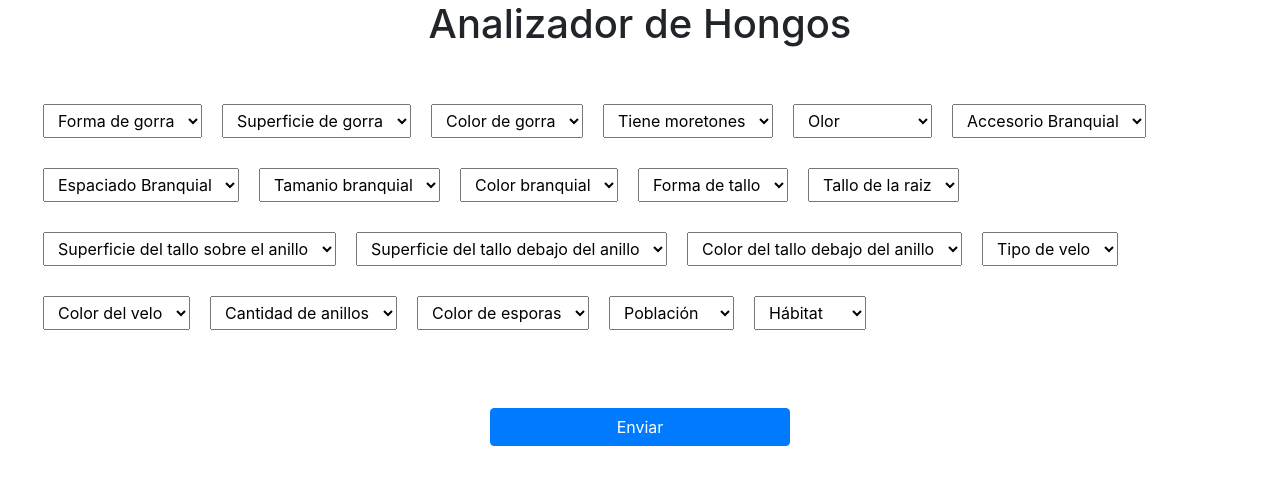
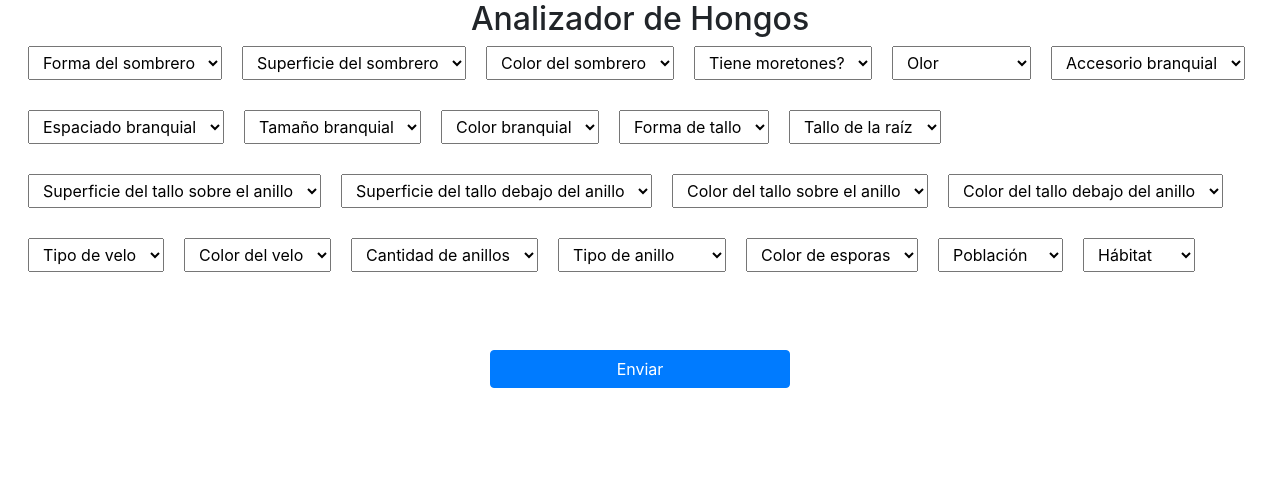
Before and after one commit to AgusLop0921/sia, an Angular app: page / in a window 1280 px wide. Shown: the top 484 px of the page. Built offline with nearby package versions, Linux system fonts and the light colour scheme.

Commit message:
Formatting and naming changes

```diff
--- a/src/app/app.component.html
+++ b/src/app/app.component.html
@@ -1,205 +1,219 @@
 <div class="row mb-5 main-container">
-  <h1>Analizador de Hongos</h1>
-</div>
+  <h2>Analizador de Hongos</h2>
   <div class="row px-5">
     <form [formGroup]="form">
       <select class="selectTag" name="miselect" formControlName="cap_shape">
-      <option value="" >Forma de gorra</option>
-      <option value="b" >Campana</option>
-      <option value="c" >Cónica</option>
-      <option value="x" >convexa</option>
-      <option value="f" >Plana</option>
-      <option value="k" >Nudosa</option>
-      <option value="s" >Hundida</option>
+        <option value="" disabled="disabled">Forma del sombrero</option>
+        <option value="b">Campana</option>
+        <option value="c">Cónica</option>
+        <option value="x">convexa</option>
+        <option value="f">Plana</option>
+        <option value="k">Nudosa</option>
+        <option value="s">Hundida</option>
       </select>
 
       <select class="selectTag" name="miselect" formControlName="cap_surface">
-      <option value="" >Superficie de gorra</option>
-      <option value="f" >Fibrosa</option>
-      <option value="g" >Ranuras</option>
-      <option value="y" >Escamosa</option>
-      <option value="s" >Lisa</option>
+        <option value="" disabled="disabled">Superficie del sombrero</option>
+        <option value="f">Fibrosa</option>
+        <option value="g">Ranuras</option>
+        <option value="y">Escamosa</option>
+        <option value="s">Lisa</option>
       </select>
 
       <select class="selectTag" name="miselect" formControlName="cap_color">
-      <option value="" >Color de gorra</option>
-      <option value="n" >Marron</option>
-      <option value="b" >Buff</option>
-      <option value="c" >Canela</option>
-      <option value="g" >Gris</option>
-      <option value="r" >Verde</option>
-      <option value="p" >Rosa</option>
-      <option value="u" >Purpura</option>
-      <option value="e" >Rojo</option>
-      <option value="w" >Blanco</option>
-      <option value="y" >Amarillo</option>
+        <option value="" disabled="disabled">Color del sombrero</option>
+        <option value="n">Marron</option>
+        <option value="b">Beige</option>
+        <option value="c">Canela</option>
+        <option value="g">Gris</option>
+        <option value="r">Verde</option>
+        <option value="p">Rosa</option>
+        <option value="u">Purpura</option>
+        <option value="e">Rojo</option>
+        <option value="w">Blanco</option>
+        <option value="y">Amarillo</option>
       </select>
 
       <select class="selectTag" name="miselect" formControlName="bruises">
-      <option value="" >Tiene moretones</option>
-      <option value="t" >Si</option>
+        <option value="" disabled="disabled">Tiene moretones?</option>
+        <option value="t">Si</option>
         <option value="f">No</option>
       </select>
 
       <select class="selectTag" name="miselect" formControlName="odor">
-      <option value="" >Olor</option>
-      <option value="a" >Almendra</option>
-      <option value="l" >Anís</option>
-      <option value="c" >Creosota</option>
-      <option value="y" >A pescado</option>
-      <option value="f" >Mal olor</option>
-      <option value="m" >Rancio</option>
-      <option value="n" >No tiene olor</option>
-      <option value="p" >Amargo</option>
-      <option value="s" >Picante</option>
+        <option value="" disabled="disabled">Olor</option>
+        <option value="a">Almendra</option>
+        <option value="l">Anís</option>
+        <option value="c">Creosota</option>
+        <option value="y">A pescado</option>
+        <option value="f">Mal olor</option>
+        <option value="m">Rancio</option>
+        <option value="n">No tiene olor</option>
+        <option value="p">Amargo</option>
+        <option value="s">Picante</option>
       </select>
 
       <select class="selectTag" name="miselect" formControlName="gill_attachment">
-      <option value="" >Accesorio Branquial</option>
-      <option value="a" >Adjunto</option>
+        <option value="" disabled="disabled">Accesorio branquial</option>
+        <option value="a">Adjunto</option>
         <!-- <option value="d" >Descendente</option> -->
-      <option value="f" >Libre</option>
+        <option value="f">Libre</option>
         <!-- <option value="n" >Entallado</option> -->
       </select>
 
       <select class="selectTag" name="miselect" formControlName="gill_spacing">
-      <option value="" >Espaciado Branquial</option>
-      <option value="c" >Cerca</option>
-      <option value="w" >Hacinamiento</option>
+        <option value="" disabled="disabled">Espaciado branquial</option>
+        <option value="c">Corto</option>
+        <option value="w">Largo</option>
         <!-- <option value="d" >Distante</option> -->
       </select>
 
       <select class="selectTag" name="miselect" formControlName="gill_size">
-      <option value="" >Tamanio branquial</option>
-      <option value="b" >Ancho</option>
-      <option value="n" >Estrecho</option>
+        <option value="" disabled="disabled">Tamaño branquial</option>
+        <option value="b">Ancho</option>
+        <option value="n">Angosto</option>
       </select>
 
       <select class="selectTag" name="miselect" formControlName="gill_color">
-      <option value="" >Color branquial</option>
-      <option value="k" >Negro</option>
-      <option value="n" >Marron</option>
-      <option value="b" >Buff</option>
-      <option value="h" >Chocolate</option>
-      <option value="g" >Gris</option>
-      <option value="r" >Verde</option>
-      <option value="o" >Naranja</option>
-      <option value="p" >Rosa</option>
-      <option value="u" >Purpura</option>
-      <option value="e" >Roja</option>
-      <option value="w" >Blanco</option>
-      <option value="y" >Amarillo</option>
+        <option value="" disabled="disabled">Color branquial</option>
+        <option value="k">Negro</option>
+        <option value="n">Marron</option>
+        <option value="b">Beige</option>
+        <option value="h">Chocolate</option>
+        <option value="g">Gris</option>
+        <option value="r">Verde</option>
+        <option value="o">Naranja</option>
+        <option value="p">Rosa</option>
+        <option value="u">Purpura</option>
+        <option value="e">Roja</option>
+        <option value="w">Blanco</option>
+        <option value="y">Amarillo</option>
       </select>
 
       <select class="selectTag" name="miselect" formControlName="stalk_shape">
-      <option value="" >Forma de tallo</option>
-      <option value="e" >Redondeado</option>
-      <option value="t" >Afilado</option>
+        <option value="" disabled="disabled">Forma de tallo</option>
+        <option value="e">Redondeado</option>
+        <option value="t">Afilado</option>
       </select>
 
       <select class="selectTag" name="miselect" formControlName="stalk_root">
-      <option value="" >Tallo de la raiz</option>
-      <option value="b" >Bulboso</option>
-      <option value="c" >Club</option>
+        <option value="" disabled="disabled">Tallo de la raíz</option>
+        <option value="b">Bulboso</option>
+        <option value="c">Club</option>
         <!-- <option value="u" >Copa</option> -->
-      <option value="e" >Igual</option>
+        <option value="e">Igual</option>
         <!-- <option value="z" >Rizomorfos</option> -->
-      <option value="r" >Enraizado</option>
-      <option value="?" >Faltante</option>
+        <option value="r">Enraizado</option>
+        <option value="?">Indeterminado</option>
       </select>
 
       <select class="selectTag" name="miselect" formControlName="stalk_surface_above_ring">
-      <option value="" >Superficie del tallo sobre el anillo</option>
-      <option value="f" >Fibroso</option>
-      <option value="y" >Escamoso</option>
-      <option value="k" >Sedoso</option>
-      <option value="s" >Liso</option>
+        <option value="" disabled="disabled">Superficie del tallo sobre el anillo</option>
+        <option value="f">Fibroso</option>
+        <option value="y">Escamoso</option>
+        <option value="k">Sedoso</option>
+        <option value="s">Liso</option>
       </select>
 
       <select class="selectTag" name="miselect" formControlName="stalk_surface_below_ring">
-      <option value="" >Superficie del tallo debajo del anillo</option>
-      <option value="f" >Fibroso</option>
-      <option value="y" >Escamoso</option>
-      <option value="k" >Sedoso</option>
-      <option value="s" >Liso</option>
+        <option value="" disabled="disabled">Superficie del tallo debajo del anillo</option>
+        <option value="f">Fibroso</option>
+        <option value="y">Escamoso</option>
+        <option value="k">Sedoso</option>
+        <option value="s">Liso</option>
+      </select>
+
+      <select class="selectTag" name="miselect" formControlName="stalk_color_above_ring">
+        <option value="" disabled="disabled">Color del tallo sobre el anillo</option>
+        <option value="n">Marron</option>
+        <option value="b">Beige</option>
+        <option value="c">Canela</option>
+        <option value="g">Gris</option>
+        <option value="o">Naranja</option>
+        <option value="p">Rosa</option>
+        <option value="e">Rojo</option>
+        <option value="w">Blanco</option>
+        <option value="y">Amarillo</option>
       </select>
 
       <select class="selectTag" name="miselect" formControlName="stalk_color_below_ring">
-      <option value="" >Color del tallo debajo del anillo</option>
-      <option value="n" >Marron</option>
-      <option value="b" >Buff</option>
-      <option value="c" >Canela</option>
-      <option value="g" >Gris</option>
-      <option value="o" >Naranja</option>
-      <option value="p" >Rosa</option>
-      <option value="e" >Rojo</option>
-      <option value="w" >Blanco</option>
-      <option value="y" >Amarillo</option>
+        <option value="" disabled="disabled">Color del tallo debajo del anillo</option>
+        <option value="n">Marron</option>
+        <option value="b">Beige</option>
+        <option value="c">Canela</option>
+        <option value="g">Gris</option>
+        <option value="o">Naranja</option>
+        <option value="p">Rosa</option>
+        <option value="e">Rojo</option>
+        <option value="w">Blanco</option>
+        <option value="y">Amarillo</option>
       </select>
 
 
       <select class="selectTag" name="miselect" formControlName="veil_type">
-      <option value="" >Tipo de velo</option>
-      <option value="p" >Parcial</option>
+        <option value="" disabled="disabled">Tipo de velo</option>
+        <option value="p">Parcial</option>
         <!-- <option value="u" >Universal</option> -->
       </select>
 
       <select class="selectTag" name="miselect" formControlName="veil_color">
-      <option value="" >Color del velo</option>
-      <option value="n" >Marron</option>
-      <option value="o" >Naranja</option>
-      <option value="w" >Blanco</option>
-      <option value="y" >Amarillo</option>
+        <option value="" disabled="disabled">Color del velo</option>
+        <option value="n">Marron</option>
+        <option value="o">Naranja</option>
+        <option value="w">Blanco</option>
+        <option value="y">Amarillo</option>
       </select>
 
       <select class="selectTag" name="miselect" formControlName="ring_number">
-      <option value="" >Cantidad de anillos</option>
-      <option value="n" >Ninguno</option>
-      <option value="o" >Uno</option>
-      <option value="t" >Dos</option>
+        <option value="" disabled="disabled">Cantidad de anillos</option>
+        <option value="n">Ninguno</option>
+        <option value="o">Uno</option>
+        <option value="t">Dos</option>
       </select>
 
-     <!-- <select class="selectTag" name="miselect" formControlName="ring_type">
-      <option value="" >Tipo de anillos</option>
-      <option value="n" >Ninguno</option>
-      <option value="o" >Uno</option>
-      <option value="t" >Dos</option>
-    </select> -->
+      <select class="selectTag" name="miselect" formControlName="ring_type">
+        <option value="" disabled="disabled">Tipo de anillo</option>
+        <option value="e">Evanescente</option>
+        <option value="f">Resplandeciente</option>
+        <option value="l">Grande</option>
+        <option value="n">Ninguno</option>
+        <option value="p">Colgante</option>
+      </select>
 
       <select class="selectTag" name="miselect" formControlName="spore_print_color">
-      <option value="" >Color de esporas</option>
-      <option value="k" >Negro</option>
-      <option value="n" >Marron</option>
-      <option value="b" >Buff</option>
-      <option value="h" >Chocolate</option>
-      <option value="r" >Verde</option>
-      <option value="o" >Naranja</option>
+        <option value="" disabled="disabled">Color de esporas</option>
+        <option value="k">Negro</option>
+        <option value="n">Marron</option>
+        <option value="b">Beige</option>
+        <option value="h">Chocolate</option>
+        <option value="r">Verde</option>
+        <option value="o">Naranja</option>
         <!-- <option value="p" >Purpura</option> -->
-      <option value="w" >Blanco</option>
-      <option value="y" >Amarillo</option>
+        <option value="w">Blanco</option>
+        <option value="y">Amarillo</option>
         <!-- <option value="u" >Amarillo</option> -->
 
       </select>
 
       <select class="selectTag" name="miselect" formControlName="population">
-      <option value="" >Población</option>
-      <option value="a" >Abundante</option>
-      <option value="c" >Agrupada</option>
-      <option value="n" >Numerosa</option>
-      <option value="s" >Disperso</option>
-      <option value="v" >Varios</option>
-      <option value="y" >Solitario</option>
+        <option value="" disabled="disabled">Población</option>
+        <option value="a">Abundante</option>
+        <option value="c">Agrupada</option>
+        <option value="n">Numerosa</option>
+        <option value="s">Disperso</option>
+        <option value="v">Varios</option>
+        <option value="y">Solitario</option>
       </select>
 
       <select class="selectTag" name="miselect" formControlName="habitat">
-      <option value="" >Hábitat</option>
-      <option value="g" >Pastos</option>
-      <option value="l" >Hojas</option>
-      <option value="m" >Prados</option>
-      <option value="p" >Caminos</option>
-      <option value="u" >Urbano</option>
-      <option value="w" >Residuos</option>
-      <option value="d" >Bosques</option>
+        <option value="" disabled="disabled">Hábitat</option>
+        <option value="g">Pastos</option>
+        <option value="l">Hojas</option>
+        <option value="m">Prados</option>
+        <option value="p">Caminos</option>
+        <option value="u">Urbano</option>
+        <option value="w">Residuos</option>
+        <option value="d">Bosques</option>
       </select>
       <div class="row main-container mt-5">
         <button class="btn btn-primary" (click)="sendData()">Enviar</button>
@@ -209,10 +223,11 @@
 
     <div *ngIf="submitted" class="row mt-5 w-100 main-container">
       <div *ngIf="poisonous" class="card-danger p-5">
-      <h1>Es venenoso ! D:</h1>
+        <h2>Es venenoso! D:</h2>
       </div>
       <div *ngIf="!poisonous" class="card-ok p-5">
-      <h1>Podes comerlo ! :D</h1>
+        <h2>Podes comerlo! :D</h2>
       </div>
     </div>
   </div>
+</div>
--- a/src/app/app.component.ts
+++ b/src/app/app.component.ts
@@ -16,7 +16,7 @@ export class AppComponent {
   constructor(
     private formBuilder: FormBuilder,
     private service: Service
-  ){
+  ) {
     this.form = this.formBuilder.group({
       cap_shape: ['', Validators.required],
       cap_surface: ['', Validators.required],
@@ -44,14 +44,16 @@ export class AppComponent {
   }
 
 
-  public sendData(){
+  public sendData() {
     const body = this.form.getRawValue();
     this.service.checkMushroom(body)
-      .subscribe( result => {
-        if(result === 'p'){
+      .subscribe(result => {
+        if (result === 'p') {
           this.poisonous = true;
-        }else this.poisonous = false;
-
+        }
+        else {
+          this.poisonous = false;
+        }
         this.submitted = true;
       })
   }
--- a/src/app/services/service.ts
+++ b/src/app/services/service.ts
@@ -5,7 +5,7 @@ import { Observable, BehaviorSubject } from 'rxjs';
 
 @Injectable({ providedIn: 'root' })
 export class Service {
-  private apiUrl = "http://localhost:4200/"
+  private apiUrl = "http://localhost:5000/"
   private httpOptions = {
     headers: new HttpHeaders({
       'Content-Type': 'application/json',
```
Lines whose indentation alone changed are shown as unchanged.
